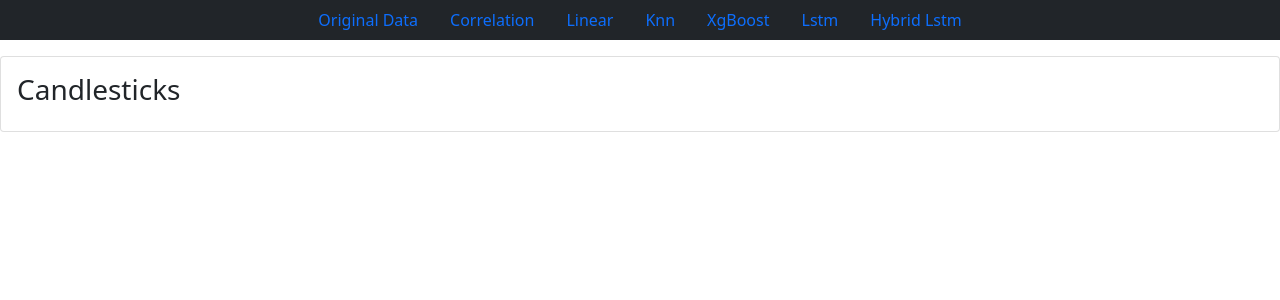
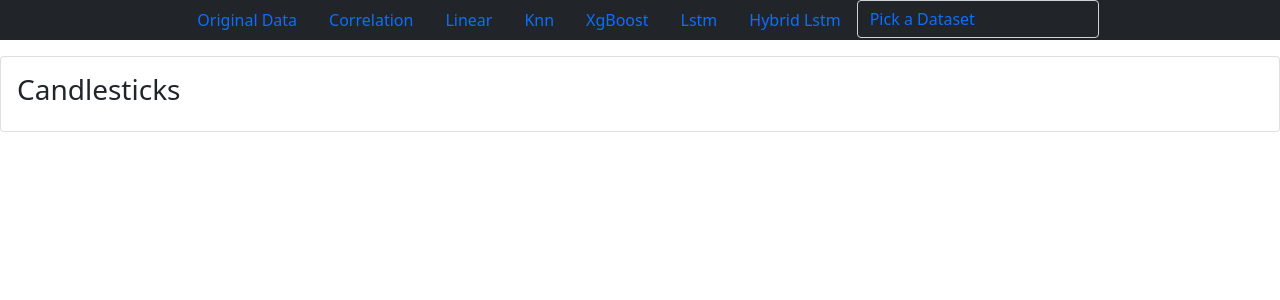
Before and after one commit to ThanosPourikis/Thesis, a Flask app: template templates/home.jinja in a window 1280 px wide. Shown: the top 300 px of the page. Run offline with Flask 2, Linux system fonts and the light colour scheme; the template is opened without the code that fills it, so the values that code supplies are empty; some libraries are stand-ins or nearby versions.

Commit message:
Multiple Dataset Support

```diff
--- a/app.py
+++ b/app.py
@@ -6,7 +6,6 @@ from utils.database_interface import DB
 from utils.web_utils import get_json_for_line_fig,get_json_for_fig_scatter,get_metrics,get_json_for_line_scatter,get_candlesticks
 from datetime import date, timedelta
 import pandas as pd
-import json
 from pytz import timezone
 
 
@@ -16,24 +15,26 @@ app = flask.Flask(__name__, static_url_path='', static_folder='static', template
 today = pd.to_datetime(date.today())
 week = str(localTz.localize(today - timedelta(weeks=1)))
 models = ['Linear','KnnR','XgB','Lstm','Hybrid_Lstm']
-dataset = 'requirements'
+# dataset = 'requirements'
+# database = 'requirements_units'
 
+@app.route('/<dataset>/Dataset')
+def index(dataset):
+	db = DB(dataset)
+	df = db.get_data('*', dataset)
+	return render_template('home.jinja',title = 'Train Data For The Past 7 Days',
+	df=df,get_json = get_json_for_line_fig,candlestick = get_candlesticks(df.SMP),dataset = dataset)
 
-@app.route('/')
-def index():
-	db = DB()
-	df = db.get_data('*', dataset,f'"index" > "{week}"')
-	return render_template('home.jinja',title = 'Train Data For The Past 7 Days',df=df,get_json = get_json_for_line_fig,candlestick = get_candlesticks(df.SMP))
+@app.route('/<dataset>/Correlation')
+def corrolations(dataset):
+	db = DB(dataset)
+	df = db.get_data('*', dataset,f'"index" > "{week}"').set_index('SMP').dropna()
+	return render_template('correlation.jinja',title = 'Correlation For The Past 7 Days',
+	df=df,get_json = get_json_for_fig_scatter,dataset = dataset)
 
-@app.route('/Correlation')
-def corrolations():
-	db = DB()
-	df = db.get_data('*', dataset,f'"index" > "{week}"').set_index('SMP').dropna()
-	return render_template('correlation.jinja',title = 'Correlation For The Past 7 Days',df=df,get_json = get_json_for_fig_scatter)
-
-@app.route('/<name>')
-def page_for_ml_model(name):
-	db = DB()
+@app.route('/<dataset>/<name>')
+def page_for_ml_model(dataset,name):
+	db = DB(dataset)
 	df = db.get_data('*',name)
 	df['Previous Prediction'] = db.get_data(f'"index","{name}"','infernce')
 
@@ -41,12 +42,11 @@ def page_for_ml_model(name):
 
 	return render_template('model.jinja', title = f'{name} Model Last 7days Prediction vs Actual Price And Inference',
 							chart_json = get_json_for_line_scatter(df,df.columns),
-							metrics = metrics
-							)
+							metrics = metrics,dataset = dataset)
 
-@app.route('/Lstm')
-def lstm():
-	db = DB()
+@app.route('/<dataset>/Lstm')
+def lstm(dataset):
+	db = DB(dataset)
 	df = db.get_data('*','Lstm')
 	df['Previous Prediction'] = db.get_data('"index","Lstm"','infernce')
 	hist = db.get_data('*','hist_lstm')
@@ -55,11 +55,11 @@ def lstm():
 	return render_template('lstm.jinja', title = 'Lstm Model Last 7days Prediction vs Actual Price And Inference',
 							chart_json = get_json_for_line_scatter(df,df.columns),
 							metrics = metrics,
-							hist_json = get_json_for_line_scatter(hist,['hist_train','hist_val'],metrics.iloc[0]['best_epoch']))
+							hist_json = get_json_for_line_scatter(hist,['hist_train','hist_val'],metrics.iloc[0]['best_epoch']),dataset = dataset)
 
-@app.route('/Hybrid_Lstm')
-def hybrid_lstm():
-	db = DB()
+@app.route('/<dataset>/Hybrid_Lstm')
+def hybrid_lstm(dataset):
+	db = DB(dataset)
 	df = db.get_data('*','Hybrid_Lstm')
 	df['Previous Prediction'] = db.get_data('"index","Hybrid_Lstm"','infernce')
 	hist = db.get_data('*','hist_Hybrid_Lstm')
@@ -68,25 +68,25 @@ def hybrid_lstm():
 	return render_template('lstm.jinja', title = 'Hybrid Lstm Model Last 7days Prediction vs Actual Price And Inference',
 							chart_json = get_json_for_line_scatter(df,df.columns),
 							metrics = metrics,
-							hist_json = get_json_for_line_scatter(hist,['hist_train','hist_val'],metrics.iloc[0]['best_epoch']))
+							hist_json = get_json_for_line_scatter(hist,['hist_train','hist_val'],metrics.iloc[0]['best_epoch']),dataset = dataset)
 
-@app.route('/prices_api')
-def prices_api():
+@app.route('/<dataset>/prices_api')
+def prices_api(dataset):
 	try:
-		db = DB()
+		db = DB(dataset)
 		df = pd.DataFrame()
-		df['Linear'] = db.get_data('"index","Inference"','linear').dropna()
-		df['Knn'] = db.get_data('"index","Inference"','Knn').dropna()
-		df['XgB'] = db.get_data('"index","Inference"','XgB').dropna()
+		df['Linear'] = db.get_data('"index","Inference"','Linear').dropna()
+		df['Knn'] = db.get_data('"index","Inference"','KnnModel').dropna()
+		df['XgB'] = db.get_data('"index","Inference"','XgbModel').dropna()
 		df['Lstm'] = db.get_data('"index","Inference"','Lstm').dropna()
 		df['Hybrid_Lstm'] = db.get_data('"index","Inference"','Hybrid_Lstm').dropna()
 		return df.reset_index(drop=True).to_json()
 	except:
 		return 'No Prediction Possible'
-@app.route('/metrics_api/<algo>')
-def metrics_api(algo):
+@app.route('/<dataset>/metrics_api/<algo>')
+def metrics_api(dataset,algo):
 
-	db = DB()
+	db = DB(dataset)
 	try :
 		return get_metrics(algo,db).to_json()
 	except:
--- a/data/ADMHE_files.py
+++ b/data/ADMHE_files.py
@@ -13,7 +13,6 @@ def get_excel_data(folder_path,filetype,start_date):
 	mm = dt.month
 	dd = dt.day
 	start_date = datetime.fromisoformat(start_date)
-	start_date = start_date
 	syyyy = start_date.year
 	smm = start_date.month
 	sdd = start_date.day
--- a/templates/navbar.jinja
+++ b/templates/navbar.jinja
@@ -1,9 +1,17 @@
 <nav class="nav justify-content-center fixed-top navbar-dark bg-dark">
-	<a class="nav-link" href="/">Original Data</a>
-	<a class="nav-link" href="Correlation">Correlation</a>
-	<a class="nav-link" href="Linear">Linear</a>
-	<a class="nav-link" href="Knn">Knn</a>
-	<a class="nav-link" href="XgB">XgBoost</a>
-	<a class="nav-link" href="Lstm">Lstm</a>
-	<a class="nav-link" href="Hybrid_Lstm">Hybrid Lstm</a>
+	<a class="nav-link" href="/{{dataset}}/Dataset">Original Data</a>
+	<a class="nav-link" href="/{{dataset}}/Correlation">Correlation</a>
+	<a class="nav-link" href="/{{dataset}}/Linear">Linear</a>
+	<a class="nav-link" href="/{{dataset}}/KnnModel">Knn</a>
+	<a class="nav-link" href="/{{dataset}}/XgbModel">XgBoost</a>
+	<a class="nav-link" href="/{{dataset}}/Lstm">Lstm</a>
+	<a class="nav-link" href="/{{dataset}}/Hybrid_Lstm">Hybrid Lstm</a>
+<div class="form-group">
+  <select class="form-control bg-dark text-primary" name="" id="" onChange="window.location.href=this.value">
+	<option value="">Pick a Dataset</option>
+	<option value="/requirements/{{ request.path.split('/')[-1]}}">requirements</option>
+	<option value="/requirements_units/{{ request.path.split('/')[-1]}}">requirements_units</option>
+	<option value="/requirements_units_weather/{{ request.path.split('/')[-1]}}">requirements_units_weather</option>
+</select>
+</div>
 </nav>
--- a/utils/database_interface.py
+++ b/utils/database_interface.py
@@ -4,11 +4,11 @@ from pytz import timezone
 from datetime import datetime,timedelta
 import config
 localTz = timezone('CET')
-sqlite = 'sqlite:///database.db'
+sqlite = 'sqlite:///{}.db'
 mysql = f'mysql+mysqldb://{config.USERNAME}:{config.PASSWORD}@{config.HOSTNAME}/{config.DATABASENAME}'
 class DB:
-	def __init__(self):
-		self.engine = sq.create_engine(sqlite)
+	def __init__(self,database):
+		self.engine = sq.create_engine(sqlite.format(database))
 		self.connection = self.engine.connect()
 	def save_df_to_db(self, dataframe, df_name):
 		try:
```
Also changed, not shown: server.py (+43 -58 lines), test.py (deleted, +0 -25 lines), utils/update_data.py (+23 -9 lines), requirements.db (added), requirements_units.db (added), requirements_units_weather.db (added), 2 other files.
